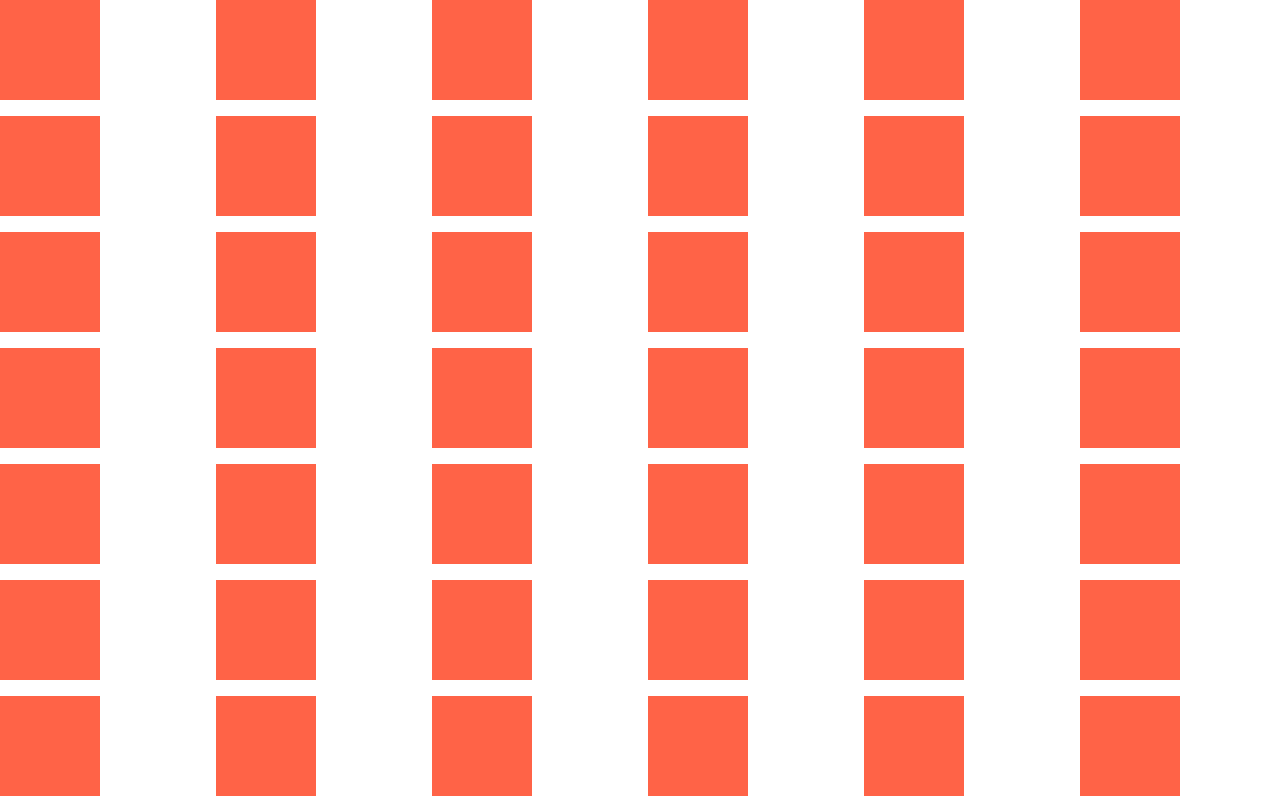
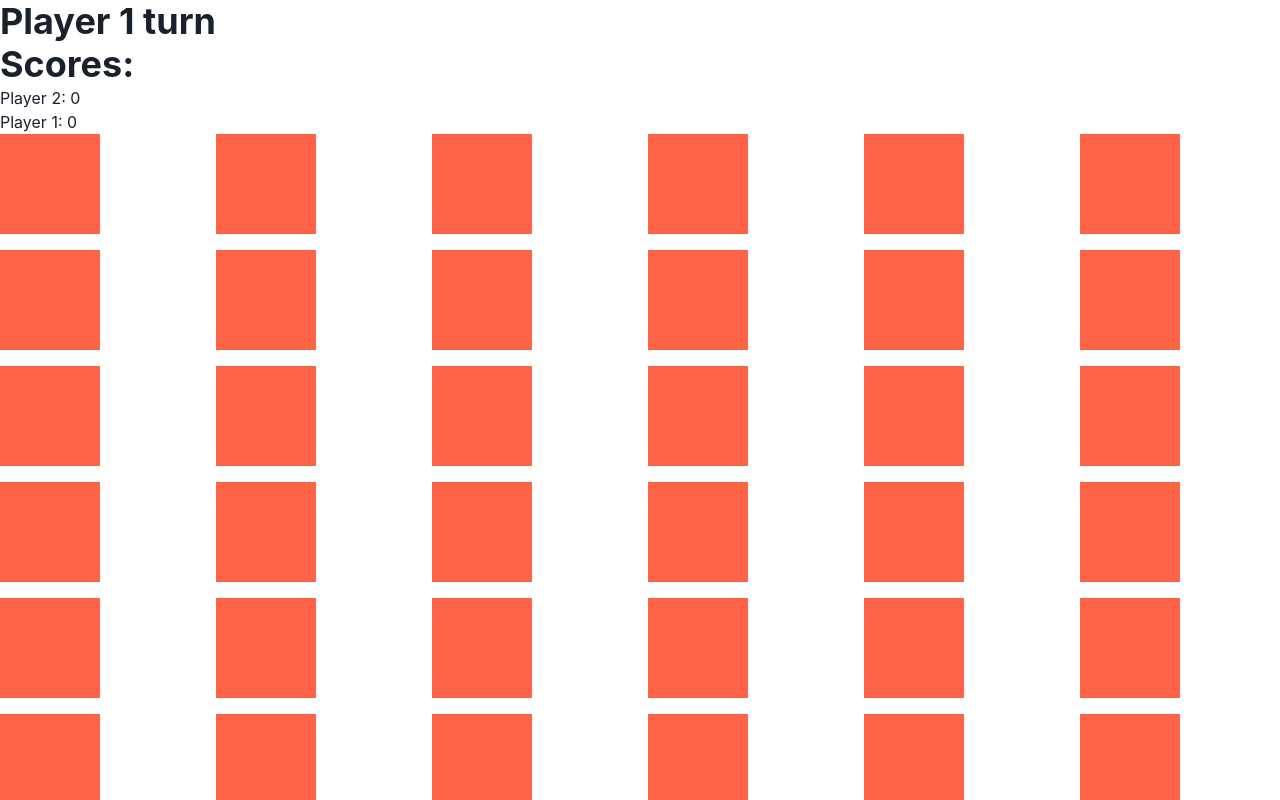
Before and after one commit to tapioteras/memory-game, a React (Vite) app: page / in a window 1280 px wide. Shown: the top 800 px of the page. Built offline with nearby package versions, Linux system fonts and the light colour scheme; the HTML template or start-up script is replaced by a standard one.

Commit message:
Create logic for turns and found cards by player

```diff
--- a/src/App.tsx
+++ b/src/App.tsx
@@ -1,5 +1,5 @@
 import * as React from 'react';
-import {Box, ChakraProvider, SimpleGrid} from "@chakra-ui/react";
+import {Box, ChakraProvider, Heading, SimpleGrid} from "@chakra-ui/react";
 import {useState} from "react";
 
 const generateCards = (amount: number) => {
@@ -32,8 +32,21 @@ const generateDeck = (amount: number = 24) => {
   const [cards] = useState(shuffle([...generateCards(amount)]))
   const [flipped1, setFlipped1] = useState(null)
   const [flipped2, setFlipped2] = useState(null)
+  const [players, setPlayers] = useState([{id: 1, active: true},{id:2, active: false}])
+  const currentPlayerId = players.find((p) => p.active === true).id
+  const lastPlayer = players.sort((a,b) => a.id < b.id ? 1 : -1)?.[0]?.id
   const [foundPairs, setFoundPairs] = useState([])
-  return <SimpleGrid columns={6} spacing={4}>
+  const scoreCard = players.map(p => ({ id: p.id, gotPairs: foundPairs
+      .filter(p2 => p2?.foundByPlayerId === p.id).length }))
+  const switchTurn = () => {
+    const nextPlayer = currentPlayerId < lastPlayer ? currentPlayerId + 1 : 1
+    setPlayers([...players.map(p => ({...p, active: p?.id === nextPlayer }))])
+  }
+  return <React.Fragment>
+    <Heading>{`Player ${currentPlayerId} turn`}</Heading>
+    <Heading>Scores:</Heading>
+    {scoreCard.map(sc => <Box>Player {sc.id}: {sc.gotPairs}</Box>)}
+    <SimpleGrid columns={6} spacing={4}>
     {cards
       .map((contents, i) =>
         <Box
@@ -44,13 +57,14 @@ const generateDeck = (amount: number = 24) => {
               if (flipped1.id === contents.id) {
                 setFlipped1(null)
                 setFlipped2(null)
-                setFoundPairs([...foundPairs, {...contents}])
+                setFoundPairs([...foundPairs, {...contents, foundByPlayerId: currentPlayerId}])
               } else {
                 setFlipped2(contents)
               }
             } else {
               setFlipped1(null)
               setFlipped2(null)
+              switchTurn()
             }
           }}
           key={`card-${i}`}
@@ -67,7 +81,7 @@ const generateDeck = (amount: number = 24) => {
             && contents.image}
           </Box>
         </Box>)}
-  </SimpleGrid>
+  </SimpleGrid></React.Fragment>
 }
 
 const App = () =>
```
